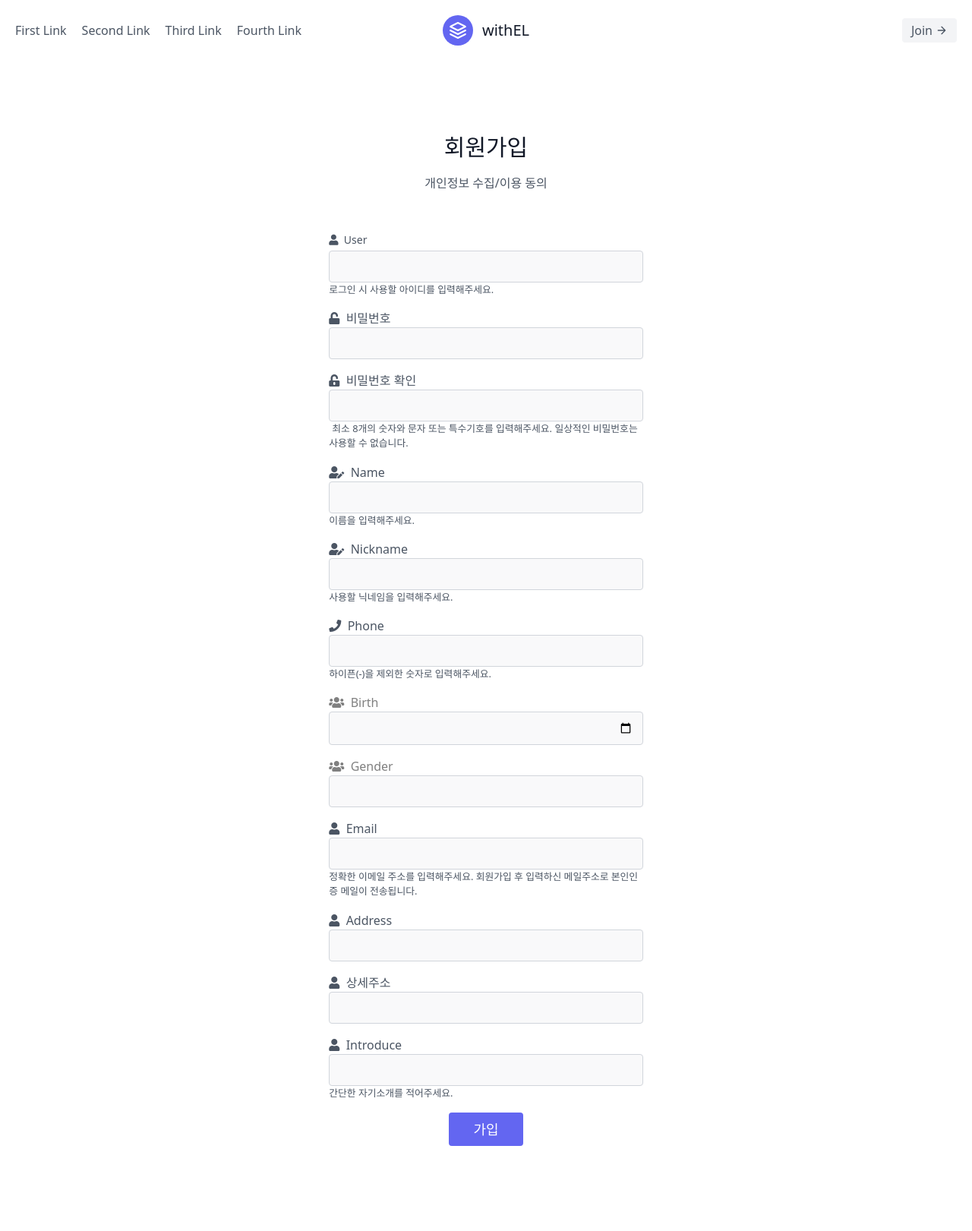
After one commit to ioter123/withelapp, a Django app: template withelapp/templates/user/register.html in a window 1280 px wide. The commit adds this page. Shown: the whole page at 76% size. Run offline with Django 3.2, Linux system fonts and the light colour scheme; the template is opened without the code that fills it, so the values that code supplies are empty, except form fields; tables that the repository leaves empty hold one stand-in row (values such as "Sample post"); one stand-in notice (Sample message) is shown; form fields are guessed from the names that the template uses; some libraries are stand-ins or nearby versions.

Commit message:
jinwoo
jinwoo

```diff
--- a/withelapp/templates/base.html
+++ b/withelapp/templates/base.html
@@ -1,6 +1,23 @@
 <html>
     <head>
         <link href="https://unpkg.com/tailwindcss@^2/dist/tailwind.min.css" rel="stylesheet">
+
+        <!-- Font Awesome Icon -->
+        <link rel="stylesheet" href="https://cdnjs.cloudflare.com/ajax/libs/font-awesome/5.8.2/css/all.min.css" />
+        <!-- Font Awesome -->
+        <link rel="stylesheet" href="https://use.fontawesome.com/releases/v5.8.2/css/all.css">
+        <!-- JQuery -->
+        <script type="text/javascript" src="https://cdnjs.cloudflare.com/ajax/libs/jquery/3.4.1/jquery.min.js"></script>
+        <!-- Bootstrap tooltips -->
+        <script type="text/javascript" src="https://cdnjs.cloudflare.com/ajax/libs/popper.js/1.14.4/umd/popper.min.js">
+        </script>
+        <!-- Bootstrap core JavaScript -->
+        <script type="text/javascript"
+            src="https://cdnjs.cloudflare.com/ajax/libs/twitter-bootstrap/4.4.1/js/bootstrap.min.js"></script>
+        <!-- MDB core JavaScript -->
+        <script type="text/javascript" src="https://cdnjs.cloudflare.com/ajax/libs/mdbootstrap/4.11.0/js/mdb.min.js">
+        </script>
+
     </head>
     <header class="text-gray-600 body-font">
         <div class="container mx-auto flex flex-wrap p-5 flex-col md:flex-row items-center">
@@ -17,7 +34,7 @@
             <span class="ml-3 text-xl">withEL</span>
           </a>
           <div class="lg:w-2/5 inline-flex lg:justify-end ml-5 lg:ml-0">
-            <button class="inline-flex items-center bg-gray-100 border-0 py-1 px-3 focus:outline-none hover:bg-gray-200 rounded text-base mt-4 md:mt-0">Join
+            <button type="button" class="inline-flex items-center bg-gray-100 border-0 py-1 px-3 focus:outline-none hover:bg-gray-200 rounded text-base mt-4 md:mt-0">Join
               <svg fill="none" stroke="currentColor" stroke-linecap="round" stroke-linejoin="round" stroke-width="2" class="w-4 h-4 ml-1" viewBox="0 0 24 24">
                 <path d="M5 12h14M12 5l7 7-7 7"></path>
               </svg>
@@ -27,6 +44,16 @@
     </header>
     <body>
         {% block content %}
-        {% endblock content %}
+        {% endblock %}
+
+        {% if messages %}
+        {% for message in messages %}
+        {% if message.tags %}
+        <script>
+            alert("{{ message.message }}")
+        </script>
+        {% endif %}
+        {% endfor %}
+        {% endif %}
     </body>
 </html>
--- /dev/null
+++ b/withelapp/templates/user/register.html
@@ -0,0 +1,351 @@
+{% extends 'base.html' %}
+{% load static %}
+
+{% block content %}
+<section class="text-gray-600 body-font relative">
+  <div class="container px-5 py-24 mx-auto">
+    <div class="flex flex-col text-center w-full mb-12">
+      <h1 class="sm:text-3xl text-2xl font-medium title-font mb-4 text-gray-900">회원가입</h1>
+      <p class="lg:w-2/3 mx-auto leading-relaxed text-base">개인정보 수집/이용 동의</p>
+    </div>
+    <div class="lg:w-1/3 md:w-2/3 mx-auto">
+      <div class="flex flex-wrap -m-2">
+          <form action="" id="signup" method="POST" novalidate>
+              {% csrf_token %}
+
+              <div class="p-2 w-full">
+                <div class="relative">
+                    <label name="label_user_id" for="{{ form.user_id.id_for_label }}" class="leading-7 text-sm text-gray-600"><i
+                            class="fas fa-user"></i>&nbsp;&nbsp;{{ form.user_id.label }}</label>
+                    {{ form.user_id }}
+                    <script type="text/javascript">
+                        if (document.getElementsByName('user_id')[0].value != '') {
+                            document.getElementsByName('label_user_id')[0].setAttribute('class',
+                                'active');
+                        }
+                        document.getElementsByName('user_id')[0].setAttribute('class', 'form-control w-full bg-gray-100 bg-opacity-50 rounded border border-gray-300 focus:border-indigo-500 focus:bg-white focus:ring-2 focus:ring-indigo-200 text-base outline-none text-gray-700 py-1 px-3 leading-8 transition-colors duration-200 ease-in-out');
+                    </script>
+                    {% if form.email.errors %}
+                    <script type="text/javascript">
+                        document.getElementsByName('user_id')[0].setAttribute('class',
+                            'form-control is-invalid')
+                    </script>
+                    {% for error in form.user_id.errors %}
+                    <div class="invalid-feedback">
+                        {{ error }}
+                    </div>
+                    {% endfor %}
+                    {% endif %}
+                    <small class="form-text text-muted">
+                        로그인 시 사용할 아이디를 입력해주세요.
+                    </small>
+                </div>
+              </div>
+
+              <div class="p-2 w-full">
+                <div class="relative">
+                    <label name="label_password2" for="{{ form.password2.id_for_label }}"><i
+                            class="fas fa-unlock"></i>&nbsp;&nbsp;비밀번호</label>
+                    {{ form.password2 }}
+                    <script type="text/javascript">
+                        if (document.getElementsByName('password2')[0].value != '') {
+                            document.getElementsByName('label_password2')[0].setAttribute('class', 'active');
+                        }
+                        document.getElementsByName('password2')[0].setAttribute('class', 'form-control w-full bg-gray-100 bg-opacity-50 rounded border border-gray-300 focus:border-indigo-500 focus:bg-white focus:ring-2 focus:ring-indigo-200 text-base outline-none text-gray-700 py-1 px-3 leading-8 transition-colors duration-200 ease-in-out');
+                    </script>
+                    {% if form.password2.errors %}
+                    <script type="text/javascript">
+
+                    </script>
+                    {% for error in form.password2.errors %}
+                    <div style="white-space: nowrap;" class="invalid-feedback">
+                        {{ error }}
+                    </div>
+                    {% endfor %}
+                    {% endif %}
+                </div>
+              </div>
+
+              <div class="p-2 w-full">
+                <div class="relative">
+                    <label name="label_password1" for="{{ form.password1.id_for_label }}"><i
+                            class="fas fa-unlock-alt"></i>&nbsp;&nbsp;비밀번호 확인</label>
+                    {{ form.password1 }}
+                    <script type="text/javascript">
+                        if (document.getElementsByName('password1')[0].value != '') {
+                            document.getElementsByName('label_password1')[0].setAttribute('class','active');
+                        }
+                        document.getElementsByName('password1')[0].setAttribute('class', 'form-control w-full bg-gray-100 bg-opacity-50 rounded border border-gray-300 focus:border-indigo-500 focus:bg-white focus:ring-2 focus:ring-indigo-200 text-base outline-none text-gray-700 py-1 px-3 leading-8 transition-colors duration-200 ease-in-out');
+                    </script>
+                    {% if form.password1.errors %}
+                    <script type="text/javascript">
+
+                    </script>
+                    {% for error in form.password1.errors %}
+                    <div class="invalid-feedback">
+                        {{ error }}
+                    </div>
+                    {% endfor %}
+                    {% endif %}
+                    <small style="margin-left: 4px; margin-top:8px;" class="form-text text-muted">
+                        최소 8개의 숫자와 문자 또는 특수기호를 입력해주세요. 일상적인 비밀번호는 사용할 수 없습니다.
+                    </small>
+                </div>
+              </div>
+
+              <div class="p-2 w-full">
+                <div class="relative">
+                    <label name="label_name" for="{{ form.name.id_for_label }}"><i
+                            class="fas fa-user-edit"></i>&nbsp;&nbsp;{{ form.name.label }}</label>
+                    {{ form.name }}
+                    <script type="text/javascript">
+                        if (document.getElementsByName('name')[0].value != '') {
+                            document.getElementsByName('label_name')[0].setAttribute('class', 'active');
+                        }
+                        document.getElementsByName('name')[0].setAttribute('class', 'form-control w-full bg-gray-100 bg-opacity-50 rounded border border-gray-300 focus:border-indigo-500 focus:bg-white focus:ring-2 focus:ring-indigo-200 text-base outline-none text-gray-700 py-1 px-3 leading-8 transition-colors duration-200 ease-in-out');
+                    </script>
+                    {% if form.name.errors %}
+                    <script type="text/javascript">
+
+                    </script>
+                    {% for error in form.name.errors %}
+                    <div class="invalid-feedback">
+                        {{ error }}
+                    </div>
+                    {% endfor %}
+                    {% endif %}
+                    <small class="form-text text-muted">
+                        이름을 입력해주세요.
+                    </small>
+                </div>
+              </div>
+
+              <div class="p-2 w-full">
+                <div class="relative">
+                    <label name="label_nickname" for="{{ form.nickname.id_for_label }}"><i
+                            class="fas fa-user-edit"></i>&nbsp;&nbsp;{{ form.nickname.label }}</label>
+                    {{ form.nickname }}
+                    <script type="text/javascript">
+                        if (document.getElementsByName('nickname')[0].value != '') {
+                            document.getElementsByName('label_nickname')[0].setAttribute('class', 'active');
+                        }
+                        document.getElementsByName('nickname')[0].setAttribute('class', 'form-control w-full bg-gray-100 bg-opacity-50 rounded border border-gray-300 focus:border-indigo-500 focus:bg-white focus:ring-2 focus:ring-indigo-200 text-base outline-none text-gray-700 py-1 px-3 leading-8 transition-colors duration-200 ease-in-out');
+                    </script>
+                    {% if form.name.errors %}
+                    <script type="text/javascript">
+                    </script>
+                    {% for error in form.nickname.errors %}
+                    <div class="invalid-feedback">
+                        {{ error }}
+                    </div>
+                    {% endfor %}
+                    {% endif %}
+                    <small class="form-text text-muted">
+                        사용할 닉네임을 입력해주세요.
+                    </small>
+                </div>
+              </div>
+
+              <div class="p-2 w-full">
+                <div class="relative">
+                    <label name="label_phone" for="{{ form.phone.id_for_label }}"><i
+                                            class="fas fa-phone"></i>&nbsp;&nbsp;{{ form.phone.label }}</label>
+                    {{ form.phone }}
+                    <script type="text/javascript">
+                        if (document.getElementsByName('phone')[0].value != '') {
+                            document.getElementsByName('label_phone')[0].setAttribute('class', 'active');
+                        }
+                        document.getElementsByName('phone')[0].setAttribute('class', 'form-control w-full bg-gray-100 bg-opacity-50 rounded border border-gray-300 focus:border-indigo-500 focus:bg-white focus:ring-2 focus:ring-indigo-200 text-base outline-none text-gray-700 py-1 px-3 leading-8 transition-colors duration-200 ease-in-out');
+                    </script>
+                    {% if form.phone.errors %}
+                    <script type="text/javascript">
+                        document.getElementsByName('phone')[0].setAttribute('class',
+                            'form-control is-invalid')
+                    </script>
+                    {% for error in form.phone.errors %}
+                    <div class="invalid-feedback">
+                        {{ error }}
+                    </div>
+                    {% endfor %}
+                    {% endif %}
+                    <small class="form-text text-muted">
+                        하이픈(-)을 제외한 숫자로 입력해주세요.
+                    </small>
+                </div>
+              </div>
+
+              <div class="p-2 w-full">
+                <div class="relative">
+                    <label style="color:gray;" name="label_birth"
+                        for="{{ form.birth.id_for_label }}"><i
+                            class="fas fa-users"></i>&nbsp;&nbsp;{{ form.birth.label }}</label>
+                    {{ form.birth }}
+                    <script type="text/javascript">
+                        document.getElementsByName('birth')[0].setAttribute('class', 'form-control w-full bg-gray-100 bg-opacity-50 rounded border border-gray-300 focus:border-indigo-500 focus:bg-white focus:ring-2 focus:ring-indigo-200 text-base outline-none text-gray-700 py-1 px-3 leading-8 transition-colors duration-200 ease-in-out');
+                    </script>
+                    {% if form.birth.errors %}
+                    <script type="text/javascript">
+                        document.getElementsByName('birth')[0].setAttribute('class',
+                            'form-control is-invalid')
+                    </script>
+                    {% for error in form.birth.errors %}
+                    <div class="invalid-feedback">
+                        {{ error }}
+                    </div>
+                    {% endfor %}
+                    {% endif %}
+                </div>
+              </div>
+
+              <div class="p-2 w-full">
+                <div class="relative">
+                    <label style="color:gray;" name="label_gender"
+                        for="{{ form.gender.id_for_label }}"><i
+                            class="fas fa-users"></i>&nbsp;&nbsp;{{ form.gender.label }}</label>
+                    {{ form.gender }}
+                    <script type="text/javascript">
+                        document.getElementsByName('gender')[0].setAttribute('class', 'form-control w-full bg-gray-100 bg-opacity-50 rounded border border-gray-300 focus:border-indigo-500 focus:bg-white focus:ring-2 focus:ring-indigo-200 text-base outline-none text-gray-700 py-1 px-3 leading-8 transition-colors duration-200 ease-in-out');
+                    </script>
+                    {% if form.gender.errors %}
+                    <script type="text/javascript">
+                        document.getElementsByName('gender')[0].setAttribute('class',
+                            'form-control is-invalid')
+                    </script>
+                    {% for error in form.gender.errors %}
+                    <div class="invalid-feedback">
+                        {{ error }}
+                    </div>
+                    {% endfor %}
+                    {% endif %}
+                </div>
+              </div>
+
+              <div class="p-2 w-full">
+                <div class="relative">
+                    <label name="label_email" for="{{ form.email.id_for_label }}"><i
+                            class="fas fa-user"></i>&nbsp;&nbsp;{{ form.email.label }}</label>
+                    {{ form.email }}
+                    <script type="text/javascript">
+                        if (document.getElementsByName('email')[0].value != '') {
+                            document.getElementsByName('label_email')[0].setAttribute('class',
+                                'active');
+                        }
+                        document.getElementsByName('email')[0].setAttribute('class', 'form-control w-full bg-gray-100 bg-opacity-50 rounded border border-gray-300 focus:border-indigo-500 focus:bg-white focus:ring-2 focus:ring-indigo-200 text-base outline-none text-gray-700 py-1 px-3 leading-8 transition-colors duration-200 ease-in-out');
+                    </script>
+                    {% if form.email.errors %}
+                    <script type="text/javascript">
+                        document.getElementsByName('email')[0].setAttribute('class',
+                            'form-control is-invalid')
+                    </script>
+                    {% for error in form.email.errors %}
+                    <div class="invalid-feedback">
+                        {{ error }}
+                    </div>
+                    {% endfor %}
+                    {% endif %}
+                    <small class="form-text text-muted">
+                        정확한 이메일 주소를 입력해주세요.
+                        회원가입 후 입력하신 메일주소로 본인인증 메일이 전송됩니다.
+                    </small>
+                </div>
+              </div>
+
+              <div class="p-2 w-full">
+                <div class="relative">
+                    <label name="label_address" for="{{ form.address.id_for_label }}"><i
+                            class="fas fa-user"></i>&nbsp;&nbsp;{{ form.address.label }}</label>
+                    {{ form.address }}
+                    <script type="text/javascript">
+                        if (document.getElementsByName('address')[0].value != '') {
+                            document.getElementsByName('label_address')[0].setAttribute('class',
+                                'active');
+                        }
+                        document.getElementsByName('address')[0].setAttribute('class', 'form-control w-full bg-gray-100 bg-opacity-50 rounded border border-gray-300 focus:border-indigo-500 focus:bg-white focus:ring-2 focus:ring-indigo-200 text-base outline-none text-gray-700 py-1 px-3 leading-8 transition-colors duration-200 ease-in-out');
+                        document.getElementsByName('address')[0].setAttribute('readonly','')
+                    </script>
+                    {% if form.address.errors %}
+                    <script type="text/javascript">
+                        document.getElementsByName('address')[0].setAttribute('class',
+                            'form-control is-invalid')
+                    </script>
+                    {% for error in form.address.errors %}
+                    <div class="invalid-feedback">
+                        {{ error }}
+                    </div>
+                    {% endfor %}
+                    {% endif %}
+                </div>
+              </div>
+              <div class="p-2 w-full">
+                <div class="relative">
+                    <label name="label_address_detail" for="상세주소"><i
+                            class="fas fa-user"></i>&nbsp;&nbsp;상세주소</label>
+                    <input type="text" name="address_detail" id="address_detail"/>
+                    <script>
+                        document.getElementsByName('address_detail')[0].setAttribute('class', 'form-control w-full bg-gray-100 bg-opacity-50 rounded border border-gray-300 focus:border-indigo-500 focus:bg-white focus:ring-2 focus:ring-indigo-200 text-base outline-none text-gray-700 py-1 px-3 leading-8 transition-colors duration-200 ease-in-out');
+                    </script>
+                </div>
+              </div>
+
+              <div class="p-2 w-full">
+                <div class="relative">
+                    <label name="label_introduce" for="{{ form.introduce.id_for_label }}"><i
+                            class="fas fa-user"></i>&nbsp;&nbsp;{{ form.introduce.label }}</label>
+                    {{ form.introduce }}
+                    <script type="text/javascript">
+                        if (document.getElementsByName('introduce')[0].value != '') {
+                            document.getElementsByName('label_introduce')[0].setAttribute('class',
+                                'active');
+                        }
+                        document.getElementsByName('introduce')[0].setAttribute('class', 'form-control w-full bg-gray-100 bg-opacity-50 rounded border border-gray-300 focus:border-indigo-500 focus:bg-white focus:ring-2 focus:ring-indigo-200 text-base outline-none text-gray-700 py-1 px-3 leading-8 transition-colors duration-200 ease-in-out');
+
+                    </script>
+                    {% if form.introduce.errors %}
+                    <script type="text/javascript">
+                        document.getElementsByName('introduce')[0].setAttribute('class',
+                            'form-control is-invalid')
+                    </script>
+                    {% for error in form.introduce.errors %}
+                    <div class="invalid-feedback">
+                        {{ error }}
+                    </div>
+                    {% endfor %}
+                    {% endif %}
+                    <small class="form-text text-muted">
+                        간단한 자기소개를 적어주세요.
+                    </small>
+                </div>
+              </div>
+              <div class="p-2 w-full">
+                <button type="button" id="submit_btn"
+                                            class="flex mx-auto text-white bg-indigo-500 border-0 py-2 px-8 focus:outline-none hover:bg-indigo-600 rounded text-lg btn" data-toggle="tooltip"
+                                            title="회원가입">가입</button>
+              </div>
+          </form>
+      </div>
+    </div>
+  </div>
+</section>
+<script src="//t1.daumcdn.net/mapjsapi/bundle/postcode/prod/postcode.v2.js"></script>
+<script>
+window.onload = function(){
+    document.getElementById("id_address").addEventListener("click", function(){ //주소입력칸을 클릭하면
+        //카카오 지도 발생
+        new daum.Postcode({
+            oncomplete: function(data) { //선택시 입력값 세팅
+                document.getElementsByName('address')[0].value = data.address; // 주소 넣기
+                document.querySelector("input[name=address_detail]").focus(); //상세입력 포커싱
+            }
+        }).open();
+    });
+}
+
+$(document).ready(function(){
+	$("#submit_btn").on("click", function(){
+		var form = $("form#signup");
+		form.submit();
+	});
+});
+
+</script>
+{% endblock content %}
--- a/withelapp/userapp/decorators.py
+++ b/withelapp/userapp/decorators.py
@@ -21,7 +21,7 @@ def admin_required(function):
         if request.user.is_admin:
             return function(request, *args, **kwargs)
         messages.info(request, "접근 권한이 없습니다.")
-        return redirect('/user_login/')
+        return redirect('/user/login/')
     return wrap
 
 
--- a/withelapp/userapp/models.py
+++ b/withelapp/userapp/models.py
@@ -57,7 +57,7 @@ class User(AbstractBaseUser, PermissionsMixin):
     user_id = models.CharField(max_length=128, verbose_name="아이디", null=True, unique=True)
     password = models.CharField(max_length=256, verbose_name="비밀번호")
     name = models.CharField(max_length=128, verbose_name='이름')
-    nickname = models.CharField(max_length=128, verbose_name='닉네임')
+    nickname = models.CharField(max_length=128, blank=True, null=True, verbose_name='닉네임')
     phone = models.CharField(max_length=128, blank=True, null=True, verbose_name='연락처')
     email = models.EmailField(max_length=256, blank=True, null=True, verbose_name='이메일')
     birth = models.CharField(max_length=256, blank=True, null=True, verbose_name='생년월일')
--- a/withelapp/userapp/urls.py
+++ b/withelapp/userapp/urls.py
@@ -10,7 +10,7 @@ urlpatterns = [
     path('registerauth/', register_success, name='register_success'),
     path('agreement/', AgreementView.as_view(), name='agreement'),
     path('activate/<str:uid64>/<str:token>/', activate, name='activate'),
-    path('user_login/', LoginView.as_view(), name='user_login'),
+    path('login/', LoginView.as_view(), name='login'),
     path('logout/', logout_view, name='logout'),
     path('recovery/id/', RecoveryIdView.as_view(), name='recovery_id'),
     path('recovery/id/find/', ajax_find_id_view, name='ajax_id'),
--- a/withelapp/withelapp/settings.py
+++ b/withelapp/withelapp/settings.py
@@ -43,9 +43,9 @@ SERVER_EMAIL = 'cdchwithel'
 DEFAULT_FROM_MAIL = 'cdchwithel@gmail.com'
 
 # 로그인/아웃 처리
-LOGIN_URL = '/user_login/'          # 로그인 URL
-LOGIN_REDIRECT_URL = '/user_login/'  # 로그인 후 URL
-LOGOUT_REDIRECT_URL = '/user_login/'            # 로그아웃 후 URL
+LOGIN_URL = '/user/login/'          # 로그인 URL
+LOGIN_REDIRECT_URL = '/index/'  # 로그인 후 URL
+LOGOUT_REDIRECT_URL = '/user/login/'            # 로그아웃 후 URL
 AUTH_USER_MODEL = "userapp.User"
 
 # 창 닫으면 세션 만료
```
Also changed, not shown: withelapp/templates/user/agreement.html (added, +56 -0 lines), withelapp/templates/user/login.html (added, +74 -0 lines), withelapp/templates/user/register_email.html (added, +20 -0 lines), withelapp/templates/user/register_success.html (added, +31 -0 lines), withelapp/userapp/forms.py (+11 -9 lines), withelapp/userapp/views.py (+18 -15 lines), withelapp/noticeapp/migrations/0002_alter_notice_feed_id.py (added), withelapp/shareapp/migrations/0002_alter_share_feed_id.py (added), withelapp/userapp/migrations/0002_alter_user_nickname.py (added).
